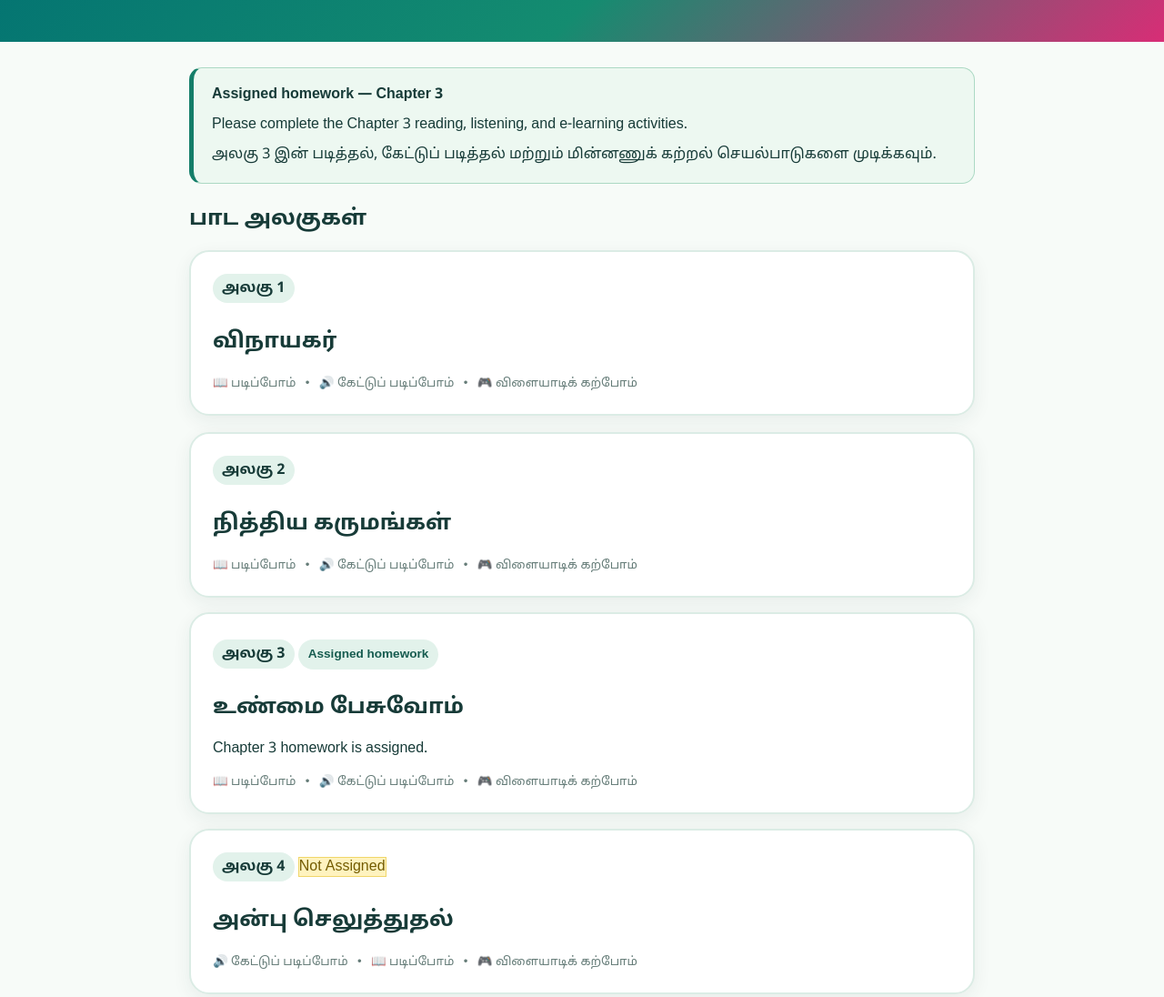
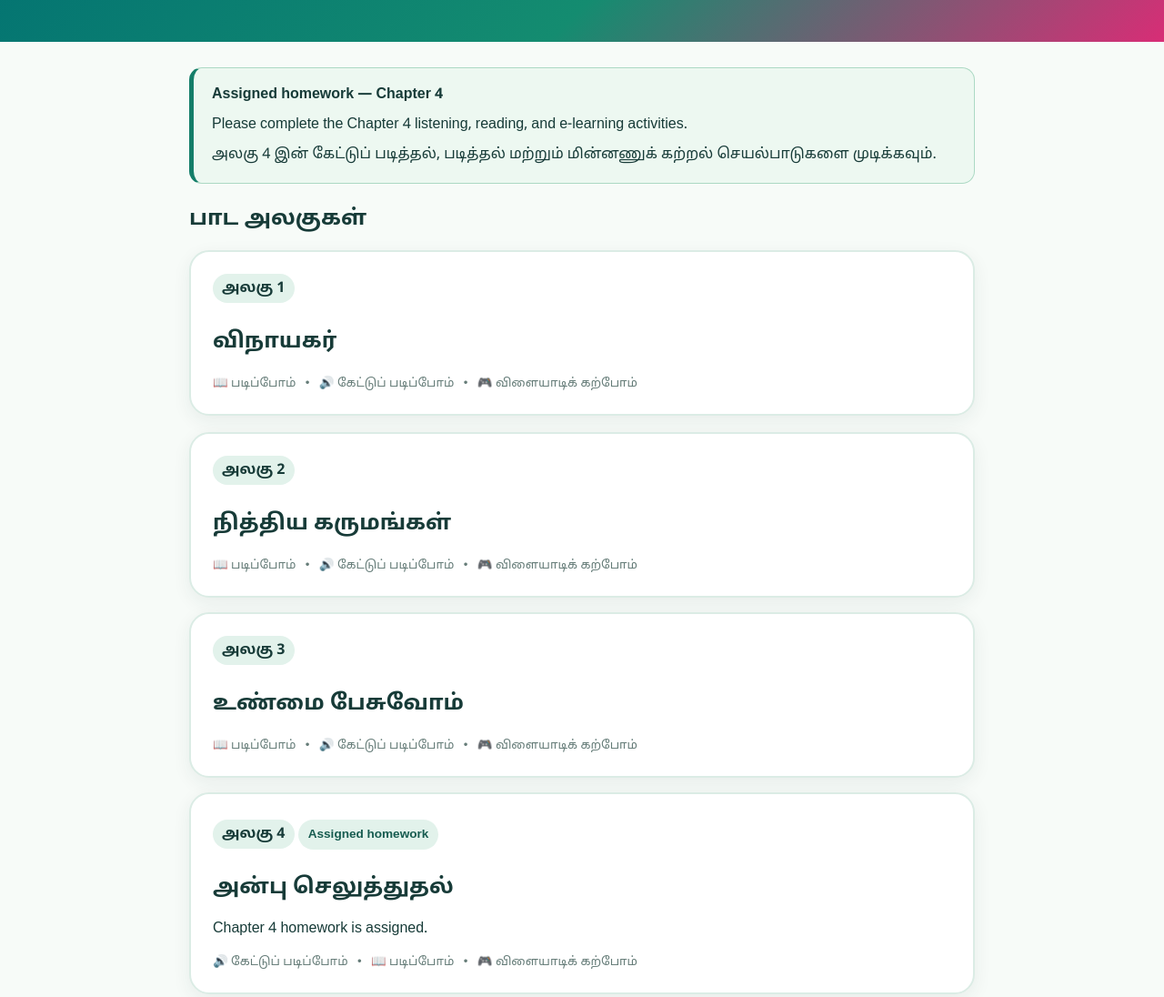
Before and after one commit to anujapannisai/Hinduism-elearning-L6, a plain HTML site: page index.html in a window 1280 px wide. Shown: the part 180-1276 px from the top of the page at 91% size. Drawn offline with Linux system fonts and the light colour scheme.

Commit message:
Assign Chapter 4 and update active homework status

```diff
--- a/index.html
+++ b/index.html
@@ -3,9 +3,9 @@
 <title>தரம் 6 — சைவ சமயம்</title>
 <style>*{box-sizing:border-box}body{margin:0;font-family:"Noto Sans Tamil","Nirmala UI",Arial,sans-serif;background:#f7fbf8;color:#173b38}header{text-align:center;padding:42px 18px;background:linear-gradient(135deg,#006f72,#148c70 55%,#d82d76);color:white}h1{font-size:clamp(30px,6vw,48px);margin:8px}main{max-width:900px;margin:auto;padding:28px 18px}.unit{display:block;background:white;border:2px solid #dbece5;border-radius:22px;padding:24px;text-decoration:none;color:#173b38;box-shadow:0 6px 20px #173b3812}.unit:hover{border-color:#148c70}.unit small{color:#657c78}.tag{display:inline-block;background:#e2f2eb;border-radius:99px;padding:6px 10px;font-weight:800;margin-bottom:8px}.assignment-status.pending{background:#fff3bf;color:#735c00;border:1px solid #f0d66a}.chapter-pending{margin:22px auto 8px;max-width:620px;padding:14px 18px;border:2px solid #f0d66a;border-radius:16px;background:#fff8d8;text-align:center;color:#6b5700}</style><link rel="stylesheet" href="assignment-status.css"></head>
 <body><header><b>தரம் 6</b><h1>சைவ சமயம் — E-Learning</h1><p>படிப்போம் • கேட்டுப் படிப்போம் • விளையாடிக் கற்போம்</p></header>
-<main><aside class="assignment-status assignment-banner assignment-summary" aria-label="Chapter 3 homework"><strong lang="en">Assigned homework — Chapter 3</strong><p lang="en">Please complete the Chapter 3 reading, listening, and e-learning activities.</p><p lang="ta">அலகு 3 இன் படித்தல், கேட்டுப் படித்தல் மற்றும் மின்னணுக் கற்றல் செயல்பாடுகளை முடிக்கவும்.</p></aside><h2>பாட அலகுகள்</h2><a class="unit" href="chapter%2001/"><span class="tag">அலகு 1</span><h2>விநாயகர்</h2><small>📖 படிப்போம் &nbsp; • &nbsp; 🔊 கேட்டுப் படிப்போம் &nbsp; • &nbsp; 🎮 விளையாடிக் கற்போம்</small></a>
+<main><aside class="assignment-status assignment-banner assignment-summary" aria-label="Chapter 4 homework"><strong lang="en">Assigned homework — Chapter 4</strong><p lang="en">Please complete the Chapter 4 listening, reading, and e-learning activities.</p><p lang="ta">அலகு 4 இன் கேட்டுப் படித்தல், படித்தல் மற்றும் மின்னணுக் கற்றல் செயல்பாடுகளை முடிக்கவும்.</p></aside><h2>பாட அலகுகள்</h2><a class="unit" href="chapter%2001/"><span class="tag">அலகு 1</span><h2>விநாயகர்</h2><small>📖 படிப்போம் &nbsp; • &nbsp; 🔊 கேட்டுப் படிப்போம் &nbsp; • &nbsp; 🎮 விளையாடிக் கற்போம்</small></a>
 <a class="unit" href="chapter%2002/index.html"><span class="tag">அலகு 2</span><h2>நித்திய கருமங்கள்</h2><small>📖 படிப்போம் &nbsp; • &nbsp; 🔊 கேட்டுப் படிப்போம் &nbsp; • &nbsp; 🎮 விளையாடிக் கற்போம்</small></a>
-<a class="unit" style="margin-top:16px" href="chapter%2003/index.html"><span class="tag">அலகு 3</span> <span class="assignment-status assignment-label" lang="en">Assigned homework</span><h2>உண்மை பேசுவோம்</h2><p lang="en">Chapter 3 homework is assigned.</p><small>📖 படிப்போம் &nbsp; • &nbsp; 🔊 கேட்டுப் படிப்போம் &nbsp; • &nbsp; 🎮 விளையாடிக் கற்போம்</small></a><a class="unit" style="margin-top:16px" href="chapter%2004/index.html"><span class="tag">அலகு 4</span> <span class="assignment-status pending" lang="en">Not Assigned</span><h2>அன்பு செலுத்துதல்</h2><small>🔊 கேட்டுப் படிப்போம் &nbsp; • &nbsp; 📖 படிப்போம் &nbsp; • &nbsp; 🎮 விளையாடிக் கற்போம்</small></a></main>
+<a class="unit" style="margin-top:16px" href="chapter%2003/index.html"><span class="tag">அலகு 3</span> <h2>உண்மை பேசுவோம்</h2><small>📖 படிப்போம் &nbsp; • &nbsp; 🔊 கேட்டுப் படிப்போம் &nbsp; • &nbsp; 🎮 விளையாடிக் கற்போம்</small></a><a class="unit" style="margin-top:16px" href="chapter%2004/index.html"><span class="tag">அலகு 4</span> <span class="assignment-status assignment-label" lang="en">Assigned homework</span><h2>அன்பு செலுத்துதல்</h2><p lang="en">Chapter 4 homework is assigned.</p><small>🔊 கேட்டுப் படிப்போம் &nbsp; • &nbsp; 📖 படிப்போம் &nbsp; • &nbsp; 🎮 விளையாடிக் கற்போம்</small></a></main>
 
 
 <footer style="max-width:1000px;margin:40px auto 0;padding:22px 18px;text-align:center;color:#657c78;font-size:13px;line-height:1.7;border-top:1px solid #dcebe6">
```
